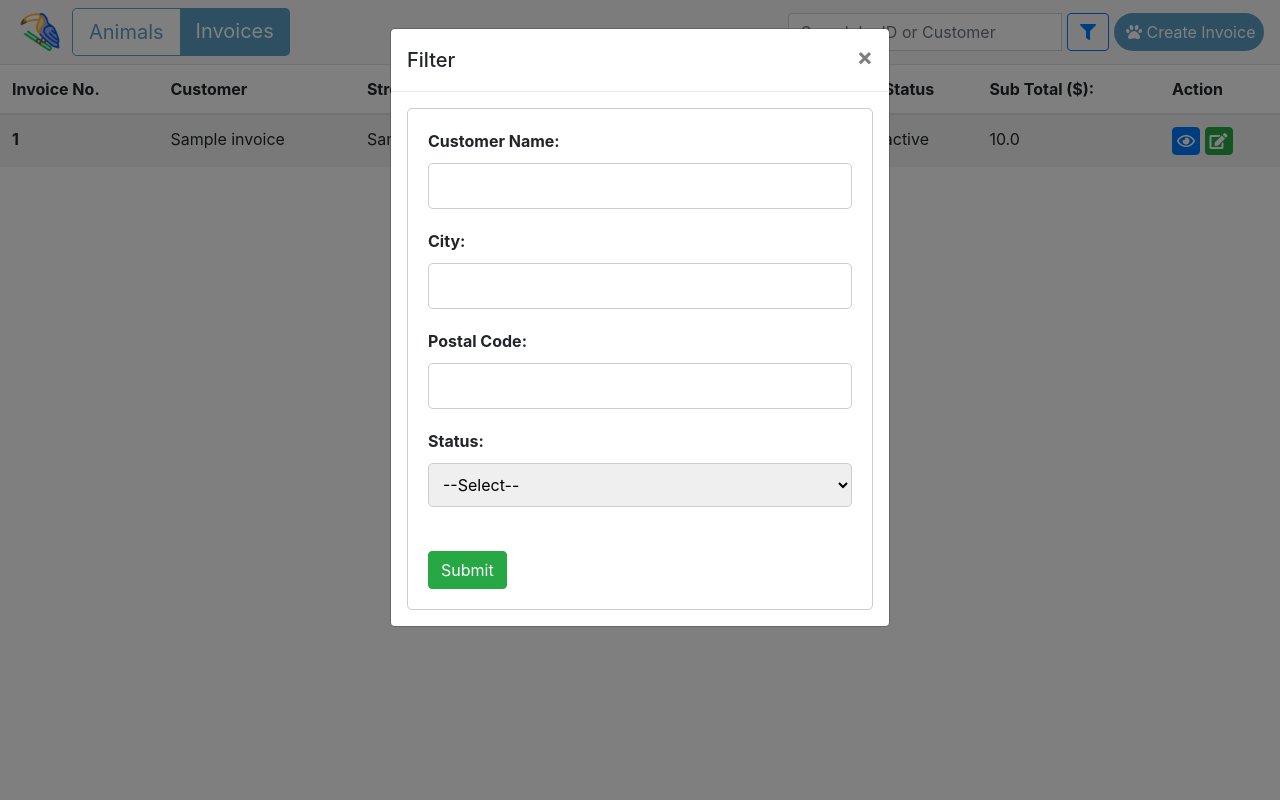
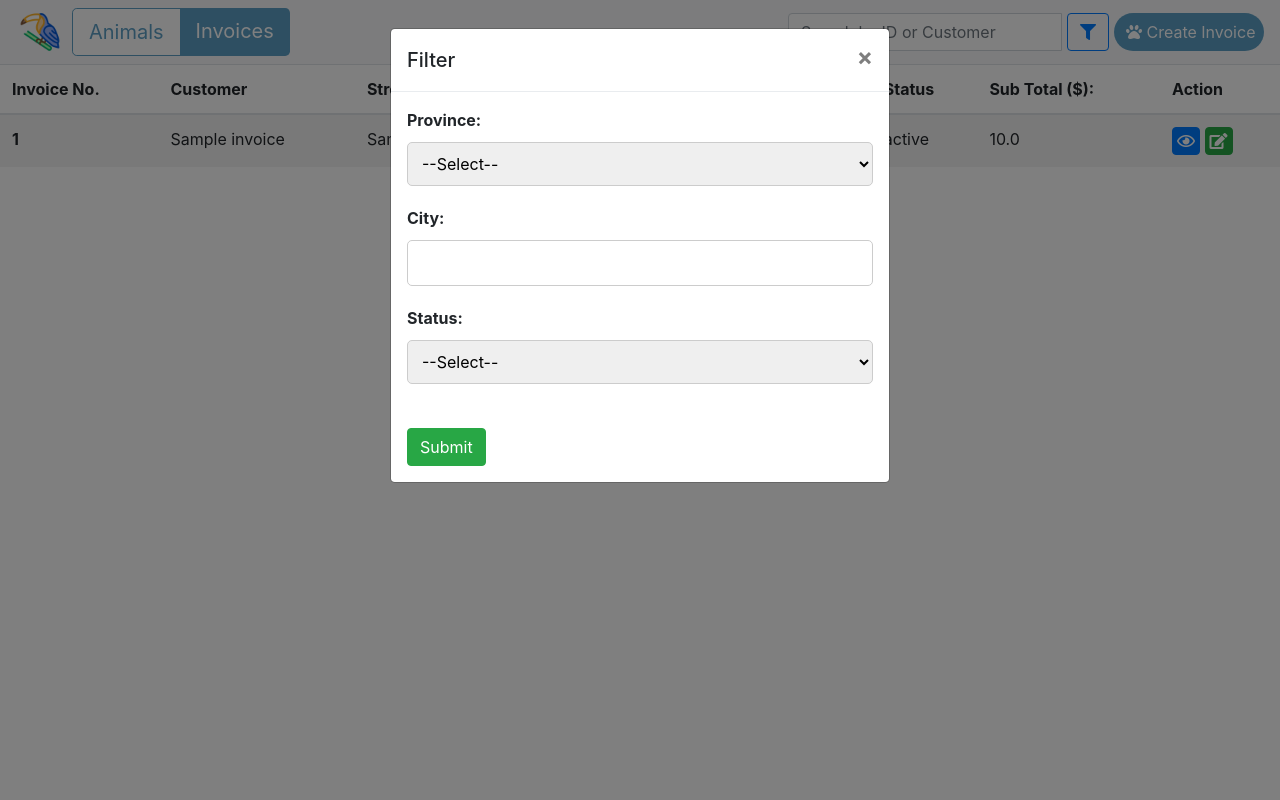
Before and after one commit to AristotleLiu/ACIT-2911-Group-2, a Flask app: page /invoice in a window 1280 px wide, after a click that opens the changed part. Run offline with Flask 3, Linux system fonts and the light colour scheme; tables that the repository leaves empty hold one stand-in row (values such as "Sample post"); some libraries are stand-ins or nearby versions.

Commit message:
Adds functionality to the filter invoice button

```diff
--- a/static/scripts/invoice_script.js
+++ b/static/scripts/invoice_script.js
@@ -205,5 +205,44 @@ const filterTableInvoice = (event) => {
   }
 }
 
+const filterForm = (event) => {
+
+  const formEl = document.forms.filterForm;
+  const animalFormData = new FormData(formEl);
+  const filter_province = animalFormData.get('invoice_province');
+  const filter_city = animalFormData.get('invoice_city');
+  const filter_status = animalFormData.get('status');
+
+  const invoices = document.querySelector("#invoiceList").children;
+  for (invoice of invoices) {
+    invoice.classList.remove("hidden2");
+  }
+
+  if (filter_province != '') {
+    for (const invoice of invoices) {
+        if (!(invoice.querySelector(".invoiceProvince").innerText == filter_province)) {
+            invoice.classList.add("hidden2");
+        }
+    }
+  }
+
+  if (filter_city != '') {
+    for (const invoice of invoices) {
+        if (!(invoice.querySelector(".invoiceCity").innerText == filter_city)) {
+            invoice.classList.add("hidden2");
+        }
+    }
+  }
+
+  if (filter_status != '') {
+    for (const invoice of invoices) {
+        console.log(filter_status)
+        if (!(invoice.querySelector(".invoiceStatus").innerText == filter_status)) {
+            invoice.classList.add("hidden2");
+        }
+    }
+  }
+}
+
 filterInvoice.addEventListener("input", filterTableInvoice);
 animalIDs.addEventListener("blur", checkAnimalIDs)
--- a/templates/invoice.html
+++ b/templates/invoice.html
@@ -72,18 +72,18 @@
         <th scope="col">Action</th>
       </tr>
     </thead>
-    <tbody>
+    <tbody id="invoiceList">
       {% for invoice in invoices %}
       <tr>
 
         <th class="invoiceID" scope="row">{{ invoice.id }}</th>
         <td class="invoiceName">{{ invoice.name }}</td>
-        <td>{{ invoice.street }}</td>
-        <td>{{ invoice.city }}</td>
-        <td>{{ invoice.province }}</td>
-        <td>{{ invoice.date }}</td>
-        <td>{{ invoice.status }}</td>
-        <td>{{ invoice.price }}</td>
+        <td class="invoiceStreet">{{ invoice.street }}</td>
+        <td class="invoiceCity">{{ invoice.city }}</td>
+        <td class="invoiceProvince">{{ invoice.province }}</td>
+        <td class="invoiceDate">{{ invoice.date }}</td>
+        <td class="invoiceStatus">{{ invoice.status }}</td>
+        <td class="invoicePrice">{{ invoice.price }}</td>
         <td>
           <button onclick="renderModal(this)" type="button" class="btn btn-primary" id="index-action-button"
             data-toggle="modal" data-target="#view-invoice-modal"><i class="far fa-eye"></i></button>
@@ -111,23 +111,35 @@
         <div class="modal-body">
 
           <body>
-            <form action="#" method="POST" id="modal-form">
+            <form method="dialog" onsubmit="filterForm()" id="filterForm">
 
-              <label for="species"><b>Customer Name:</b></label>
-              <input type="text" id="Customer Name" name="Customer Name"><br>
+              <label for="invoice_province"><b>Province:</b></label>
+              <select id="invoice_province" name="invoice_province">
+                <option value="">--Select--</option>
+                <option value="BC">British Columbia</option>
+                <option value="AB">Alberta</option>
+                <option value="SK">Saskatchewan</option>
+                <option value="MB">Manitoba</option>
+                <option value="ON">Ontario</option>
+                <option value="QC">Quebec</option>
+                <option value="NL">Newfoundland and Labrador</option>
+                <option value="NB">New Brunswick</option>
+                <option value="PE">Prince Edward Island</option>
+                <option value="NS">Nova Scotia</option>
+                <option value="YT">Yukon Territories</option>
+                <option value="NT">Northwest Territories</option>
+                <option value="NU">Nunavut</option>
+              </select><br>
 
               <label for="invoice_city"><b>City:</b></label>
               <input type="text" id="invoice_city" name="invoice_city"><br>
 
-              <label for="postal_code"><b>Postal Code:</b></label>
-              <input type="text" id="postal_code" name="postal_code"><br>
-
               <label for="status"><b>Status: </b></label>
               <select id="status" name="status">
                 <option value="">--Select--</option>
-                <option value="">Unpaid</option>
-                <option value="sold">Paid</option>
-                <option value="sold">Void</option>
+                <option value="Unpaid">Unpaid</option>
+                <option value="Paid">Paid</option>
+                <option value="Void">Void</option>
               </select><br>
 
               <br>
```
Also changed, not shown: static/scripts/script.js (line endings or trailing spaces).
